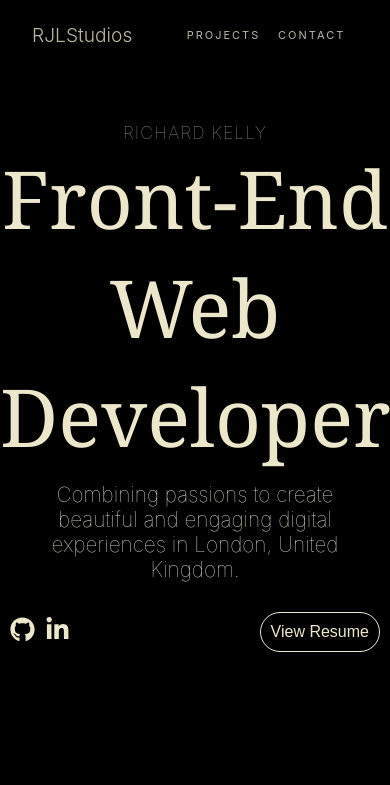
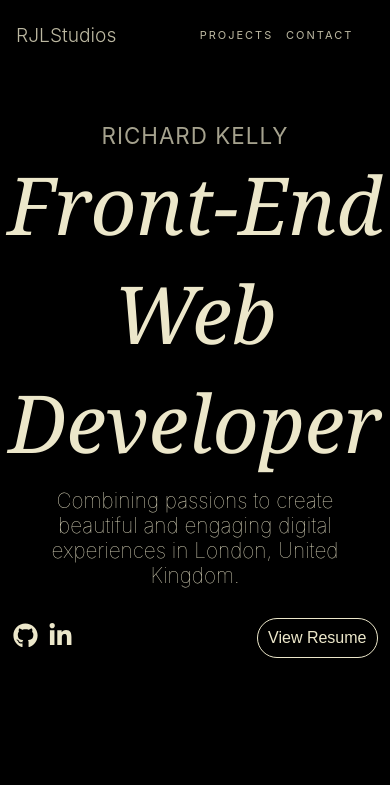
Before and after one commit to RJLStudios/RJLStudios-React-Portfolio-, a React (Create React App) app: page / in a window 390 px wide. Shown: the top 785 px of the page. Built offline with nearby package versions, Linux system fonts and the light colour scheme; grey boxes are pictures that could not be loaded.

Commit message:
Font styling and underline animations

```diff
--- a/src/App.css
+++ b/src/App.css
@@ -20,11 +20,11 @@ body{
 }
 
 /*FONT STYLES*/
-
+/*
 @font-face {
- /* font-family: 'Playfair Display Black';
+ font-family: 'Playfair Display Black';
   src: local('Playfair Display Black'),
-  url('./fonts/PLAYFAIRDISPLAY-VARIABLEFONT_WGHT.TTF') format('truetype');*/
+  url('./fonts/PLAYFAIRDISPLAY-VARIABLEFONT_WGHT.TTF') format('truetype');
 
   font-family: 'Sans Serif';
   src: local('Sans Serif'),
@@ -43,10 +43,7 @@ body{
   src: local('Source Sans 3 Light'),
   url('./fonts/SANSSERIFCOLLECTION.TTF') format('truetype');
 }
-.Italic {
-  font-family: 'Cambria Italic';
-  font-size: 80px;
-}
+*/
 
 
 /*HEADER STYLES*/
@@ -68,11 +65,37 @@ body{
   display: flex;
   justify-content: center;
   align-items: center;
-  margin-left: auto;
-  gap: 2em;
+  width: fit-content;
+  gap: 1.1em;
   list-style-type: none;
   letter-spacing: 2px;
   font-size: 0.8rem;
+  margin-left: auto;
+}
+
+.hover-underline-animation {
+
+  display: inline-block;
+  position: relative;
+
+}
+
+.hover-underline-animation:after {
+  content: '';
+  position: absolute;
+  width: 100%;
+  transform: scaleX(0);
+  height: 0.7px;
+  bottom: 0;
+  left: 0;
+  background-color: var(--primary-cream);
+  transform-origin: bottom right;
+  transition: transform 0.25s ease-out;
+}
+
+.hover-underline-animation:hover:after {
+  transform: scaleX(1);
+  transform-origin: bottom left;
 }
 
 
@@ -134,10 +157,10 @@ margin: auto;
 .Intro-H1 {
   font-size: 5rem;
   font-weight: 500;
-  font-family:'Georgia', 'Times New Roman Italic', Times, serif;
+  font-family:  Georgia, 'Times New Roman', Times, serif;
+  font-style: italic;
+}
 
-
-}
 .FadeUp{
   animation:fadeInUp 1s ease backwards;}
 
@@ -181,11 +204,12 @@ transition-delay: 5s;
 }
 
 .Opaque {
-  font-size: 1.1rem;
+  font-size: 1.4rem;
   opacity: 70%;
   letter-spacing: 1px;
   margin-top: 20px;
   --animate-duration:1.5s;
+  font-weight: 400;
 }
 
 
@@ -193,7 +217,7 @@ transition-delay: 5s;
   font-size: 25px;
   gap: 15px;
   height: fit-content;
-  padding: 0px 10px;
+  padding: 0px 0.5em;
   display: flex;
   justify-content: space-between;
 }
@@ -356,6 +380,7 @@ flex-direction: column;
   font-size: 2.3rem;
   color: var(--primary-cream);
   font-weight: 300;
+
 }
 
 .Card-Info {
@@ -491,6 +516,8 @@ padding: 0.5rem 1rem;
   font-weight: 300;
   color: var(--primary-cream);
   width: 100%;
+  font-family:  Georgia, 'Times New Roman', Times, serif;
+  font-style: italic;
 
 }
 
@@ -708,7 +735,6 @@ li:hover {
     justify-content: center;
     align-items: center;
     margin-left: auto;
-
     gap: 1em;
     list-style-type: none;
     letter-spacing: 2px;
@@ -716,7 +742,7 @@ li:hover {
   }
 
   .Navbar {
-    padding: 0em 2em;
+    padding: 0em 1em;
   }
 
  .PFP{
@@ -732,17 +758,6 @@ li:hover {
   padding: 10px 0px;
 }
 
-
-.Header-links {
-  width: 50%;
-  display: flex;
-  justify-content: center;
-  align-items: center;
-  margin-left: auto;
-  gap: 18px;
-  list-style-type: none;
-
-}
 
 .Projects-Grid {
   display: flex;
@@ -791,10 +806,3 @@ li:hover {
 
     }
 }
-
-
-/*PFP DIV */
-
-/*<div className='Profile-Pic'>
-<img className='PFP' src='https://drive.google.com/uc?export=download&id=1zlBCGFbNp9gjUwVuCQiPtQutpC_trttJ' alt='pfp alt'></img>
-</div>*/
--- a/src/App.js
+++ b/src/App.js
@@ -67,8 +67,8 @@ const ctoScrollToComponent = () => {
        <h3 className='Logo animate__animated animate__fadeInLeft'>RJLStudios</h3>
 
          <ul className='Header-links animate__animated animate__fadeInLeft'>
-            <li className='Projects-btn' onClick={projectScrollToComponent}>PROJECTS</li>
-            <li className='contact-btn' onClick={ctoScrollToComponent}>CONTACT</li>
+            <li className='Projects-btn hover-underline-animation' onClick={projectScrollToComponent}>PROJECTS</li>
+            <li className='Contact-btn hover-underline-animation' onClick={ctoScrollToComponent}>CONTACT</li>
          </ul>
 
          <div className='Header-progress'>
```
